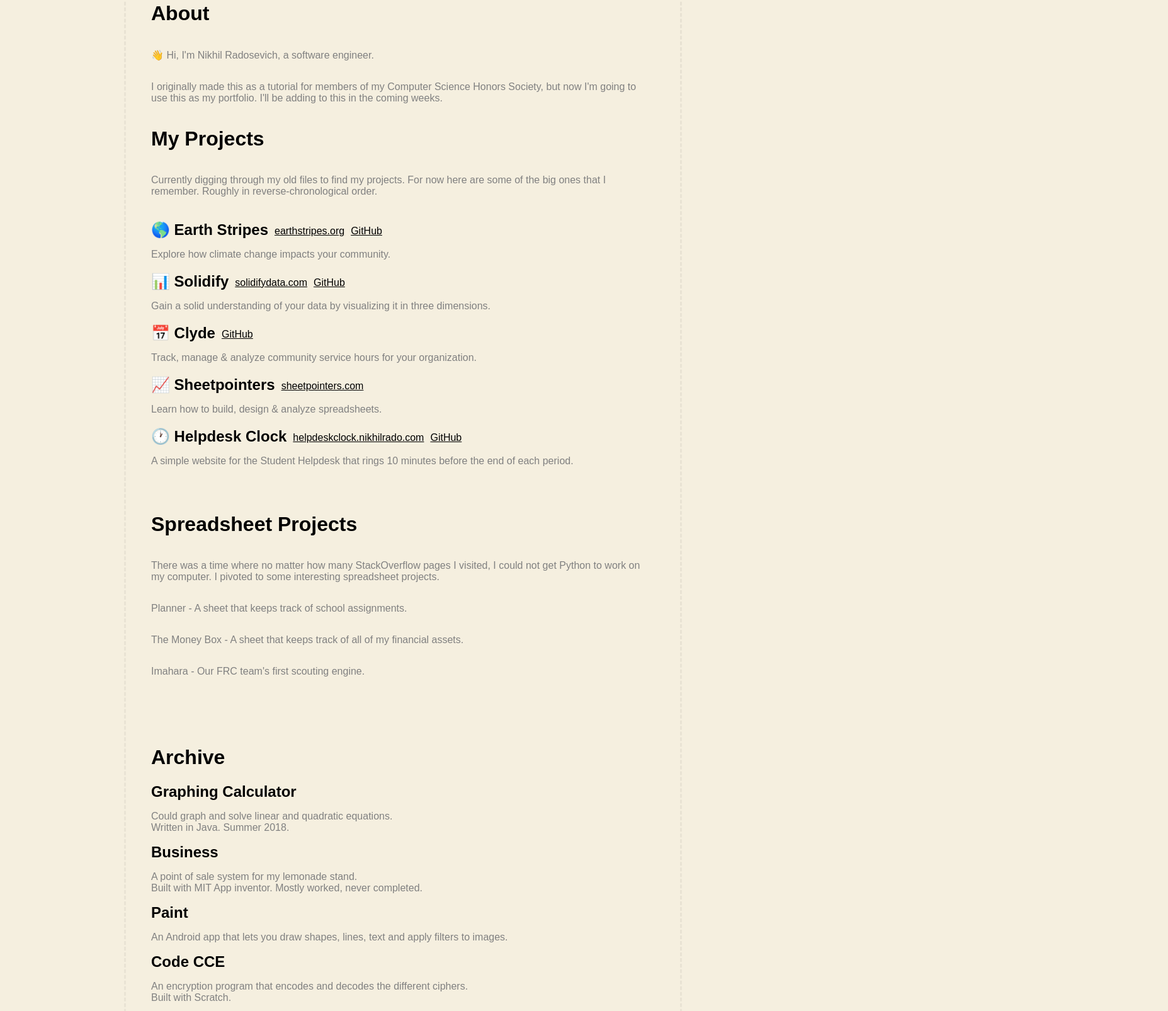
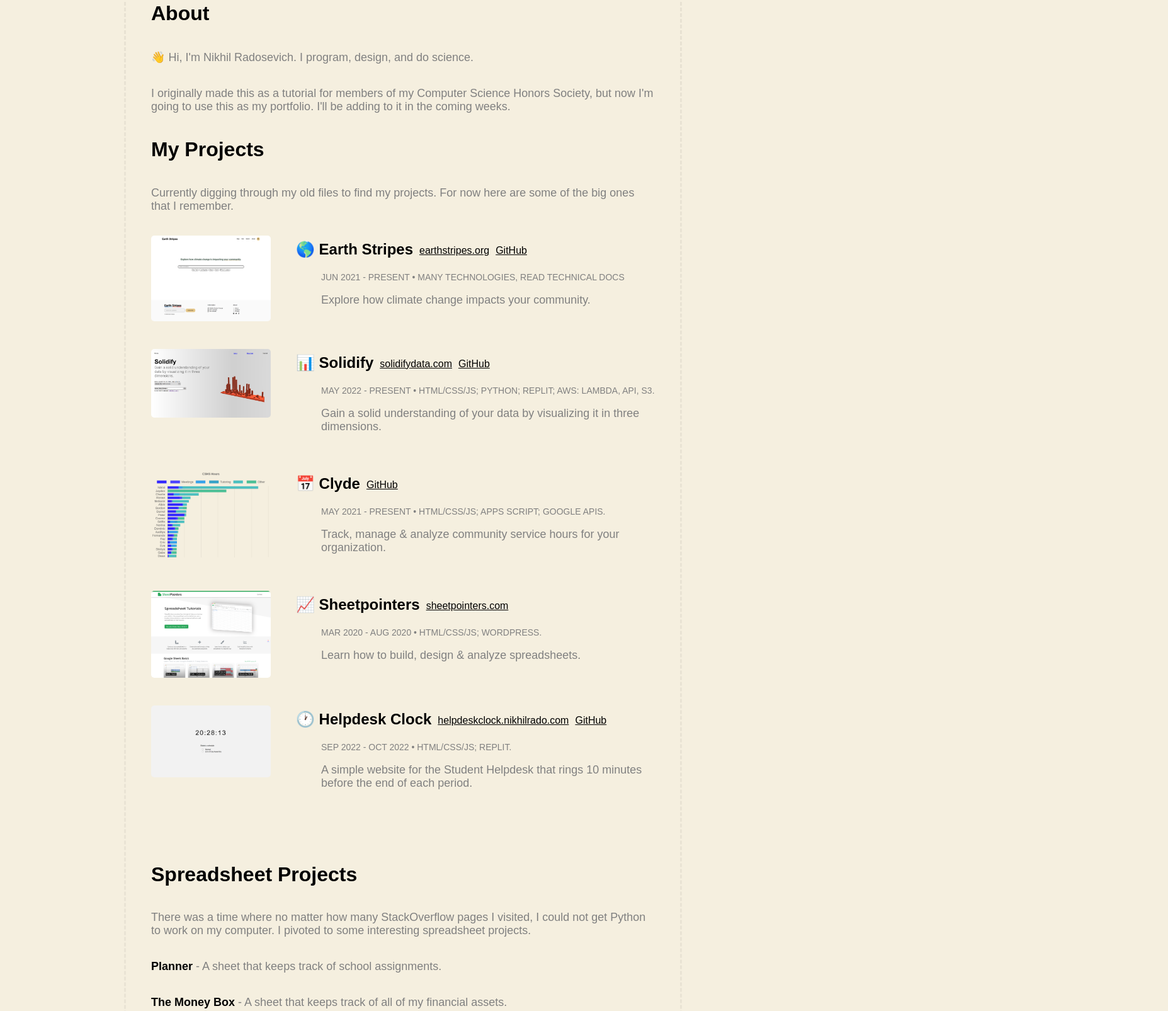
Before and after one commit to nikhilrado/personal-website, a plain HTML site: page index.html in a window 1280 px wide. Shown: the part 884-2489 px from the top of the page at 63% size, 1855 px wide, since content can reach past the window. Drawn offline with Linux system fonts and the light colour scheme.

Commit message:
content updates - added images for projects - other design changes

```diff
--- a/index.html
+++ b/index.html
@@ -1,14 +1,16 @@
 <!DOCTYPE html>
-<html>
+<html lang="en">
   <head>
-		<meta name="robots" content="noindex">
+		<!--<meta name="robots" content="noindex">-->
     <meta charset="utf-8">
     <meta name="viewport" content="width=device-width">
+		<meta name="description" content="Hi, I'm Nikhil Radosevich. Take a look at what I've been up to."/>
+		<meta name="author" content="Nikhil Radosevich">
     <title>Nikhil's Portfolio</title>
 		<link rel="icon" type="image/x-icon" href="/favicon.ico">
     <link href="style.css" rel="stylesheet" type="text/css"/>
-		<link rel="stylesheet"
-          href="https://fonts.googleapis.com/css2?family=Inter">
+		<!--<link rel="stylesheet"
+          href="https://fonts.googleapis.com/css2?family=Inter">-->
 	<!-- Google tag (gtag.js) -->
 	<script async src="https://www.googletagmanager.com/gtag/js?id=G-J1VDY76XF1"></script>
 	<script>
@@ -27,6 +29,17 @@
 
   gtag('config', 'UA-175312961-2');
 </script>
+		<!-- Hotjar Tracking Code for Nikhil's Portfolio -->
+<script>
+    (function(h,o,t,j,a,r){
+        h.hj=h.hj||function(){(h.hj.q=h.hj.q||[]).push(arguments)};
+        h._hjSettings={hjid:3245514,hjsv:6};
+        a=o.getElementsByTagName('head')[0];
+        r=o.createElement('script');r.async=1;
+        r.src=t+h._hjSettings.hjid+j+h._hjSettings.hjsv;
+        a.appendChild(r);
+    })(window,document,'https://static.hotjar.com/c/hotjar-','.js?sv=');
+</script>
   </head>
   <body>
 		<script src="script.js"></script>
@@ -34,82 +47,112 @@
 		<div class="column">
 
 		<h1 id="name" class="top">Nikhil Radosevich</h1>
-		<p id="desc" class="top">Data Analytics & Programming</p>
+		<p id="desc" class="top">Programming & Science</p>
 		<div id="links">
 		<a href="https://github.com/nikhilrado" target=blank><p class="top">GitHub</p></a>
 			<a href="https://twitter.com/nikhilrado" target=blank><p class="top">Twitter</p></a>
 			</div>
 		</div>
 
-		<div id="nikhil-image" class="column nikhilimage">
-			<img src="https://nikhilradosevich.com/wp-content/uploads/2020/07/nikhil-half.png">
+		<div id="nikhil-image" class="nikhilimage">
+			<img src="nikhil-half.png" alt="Silhouette of Nikhil Radosevich">
 		</div>
 		</div>
 
 		<div id="top-spacer"></div>
 		<div id="main-content">
 		<h1>About</h1>
-		<a href="/graph"></a>
-		<a href="/test"></a>
+		<p>👋 Hi, I'm Nikhil Radosevich. I program, design, and do science.</p>
+		<p>I originally made this as a tutorial for members of my Computer Science Honors Society, but now I'm going to use this as my portfolio. I'll be adding to it in the coming weeks.</p>
+		<h1>My Projects</h1>
+		<p>Currently digging through my old files to find my projects. For now here are some of the big ones that I remember.</p><br>
 
-		<p>👋 Hi, I'm Nikhil Radosevich, a software engineer.</p>
-		<p>I originally made this as a tutorial for members of my Computer Science Honors Society, but now I'm going to use this as my portfolio. I'll be adding to this in the coming weeks.</p>
-		<h1>My Projects</h1>
-		<p>Currently digging through my old files to find my projects. For now here are some of the big ones that I remember. Roughly in reverse-chronological order.</p><br>
-<div class="project" id="earth-stripes">
+<div class="project row" id="earth-stripes">
+	<div class="project-image column left">
+		<a href="https://www.earthstripes.org" target="_blank"><img src="images/earthstripes.png" alt="Earth Stripes Screenshot" width="100%"></a>
+	</div>
+	<div class="project-description column right">
 		<div class="project-name">
 			<h2>🌎 Earth Stripes</h2>
 			<a href="https://www.earthstripes.org" target="_blank">earthstripes.org</a>
 			<a href="https://github.com/nikhilrado/earth-stripes" target="_blank">GitHub</a>
 			</p>
 		</div>
-		<p class=links>
-		<p>Explore how climate change impacts your community.</p>
+			<div class="info-bar">
+				<p>JUN 2021 - PRESENT  •  MANY TECHNOLOGIES, READ TECHNICAL DOCS</p>
 			</div>
-<div class="project" id="solidify">
+			<p class="project-description">Explore how climate change impacts your community.</p>
+	</div>
+</div>
+
+<div class="project row" id="solidify">
+	<div class="project-image column left">
+		<a href="https://solidifydata.com" target="_blank"><img src="images/solidify.png" alt="Solidify Website Thumbnail" width="100%"></a>
+	</div>
+	<div class="project-description column right">
 		<div class="project-name">
 			<h2>📊 Solidify</h2>
 			<a href="https://solidifydata.com" target="_blank">solidifydata.com</a>
 			<a href="https://github.com/nikhilrado/solidify" target="_blank">GitHub</a>
 			</p>
 		</div>
-		<p class=links>
-		<p>Gain a solid understanding of your data by visualizing it in three dimensions.</p>
+			<div class="info-bar"><p>MAY 2022 - PRESENT  •  HTML/CSS/JS; PYTHON; REPLIT; AWS: LAMBDA, API, S3.</p></div>
+			<p class="project-description">Gain a solid understanding of your data by visualizing it in three dimensions.</p>
 	</div>
-<div class="project" id="clyde">
+</div>
+
+<div class="project row" id="clyde">
+	<div class="project-image column left">
+		<img src="images/clyde.png" alt="Clyde Website Thumbnail" width="100%">
+	</div>
+	<div class="project-description column right">
 	<div class="project-name">
 		<h2>📅 Clyde</h2>
 		<a href="https://github.com/nikhilrado/clyde" target="_blank">GitHub</a>
 		</p>
 	</div>
-		<p class=links>
-		<p>Track, manage & analyze community service hours for your organization.</p>
+		<div class="info-bar"><p>MAY 2021 - PRESENT  •  HTML/CSS/JS; APPS SCRIPT; GOOGLE APIS.</p></div>
+		<p class="project-description">Track, manage & analyze community service hours for your organization.</p>
 	</div>
-<div class="project" id="sheetpointers">
+</div>
+
+<div class="project row" id="sheetpointers">
+	<div class="project-image column left">
+				<a href="https://sheetpointers.com" target="_blank"><img src="images/sheetpointers.png" alt="Sheetpointers Website Thumbnail" width="100%"></a>
+	</div>
+	<div class="project-description column right">
 	<div class="project-name">
 		<h2>📈 Sheetpointers</h2>
 		<a href="https://www.sheetpointers.com" target="_blank">sheetpointers.com</a>
 		</p>
 	</div>
-		<p class=links>
-		<p>Learn how to build, design & analyze spreadsheets.</p>
+		<div class="info-bar"><p>MAR 2020 - AUG 2020  •  HTML/CSS/JS; WORDPRESS.</p></div>
+		<p class="project-description">Learn how to build, design & analyze spreadsheets.</p>
 	</div>
-<div class="project" id="helpdesk-clock">
+</div>
+
+<div class="project row" id="helpdesk-clock">
+	<div class="project-image column left">
+				<a href="https://helpdeskclock.nikhilrado.com" target="_blank"><img src="images/helpdeskclock.png" alt="Sheetpointers Website Thumbnail" width="100%"></a>
+	</div>
+	<div class="project-description column right">
 	<div class="project-name">
 		<h2>🕐 Helpdesk Clock</h2>
 		<a href="https://helpdeskclock.nikhilrado.com" target="_blank">helpdeskclock.nikhilrado.com</a>
 		<a href="https://github.com/nikhilrado/Helpdesk-Clock" target="_blank">GitHub</a>
 		</p>
 	</div>
-		<p class=links>
-		<p>A simple website for the Student Helpdesk that rings 10 minutes before the end of each period.</p>
+		<div class="info-bar"><p>SEP 2022 - OCT 2022  •  HTML/CSS/JS; REPLIT.</p></div>
+		<p class="project-description">A simple website for the Student Helpdesk that rings 10 minutes before the end of each period.</p>
 	</div>
+</div>
+
 <br><br>
 <h1>Spreadsheet Projects</h1>
 <p>There was a time where no matter how many StackOverflow pages I visited, I could not get Python to work on my computer. I pivoted to some interesting spreadsheet projects. </p>
-<p>Planner - A sheet that keeps track of school assignments.</p>
-<p>The Money Box - A sheet that keeps track of all of my financial assets.</p>
-<p>Imahara - Our FRC team's first scouting engine.</p>
+<p><b class="mini-project-title">Planner</b> - A sheet that keeps track of school assignments.</p>
+<p><b class="mini-project-title">The Money Box</b> - A sheet that keeps track of all of my financial assets.</p>
+<p><b class="mini-project-title">Imahara</b> - Our FRC team's first scouting engine.</p>
 <br><br><br><br>
 		<h1>Archive</h1>
 		<h2>Graphing Calculator</h2>
@@ -121,7 +164,7 @@
 		<h2>Code CCE</h2>
 		<p>An encryption program that encodes and decodes the different ciphers. <br>Built with Scratch.</p>
 		<h2>Laser Maze 2</h2>
-    <a href="https://scratch.mit.edu/projects/126533311/fullscreen/" target="_blank"><img src=laser-maze.png width=300></img></a>
+    <a href="https://scratch.mit.edu/projects/126533311/fullscreen/" target="_blank" aria-label="View Lazer Maze 2 on Scratch"><img src=laser-maze.png alt="Screenshot of Laser Maze 2 video game" width=300></img></a>
 		<h4>July 2014</h4>
 		<p>Laser Maze is a game where the player is challenged to navigate the swamp green bus around the red lasers and reach the blue box to win medals.</p>
 		</div>
--- a/style.css
+++ b/style.css
@@ -5,6 +5,7 @@ body {
 }
 p {
 	color: grey;
+	font-size: 18px;
 }
 img {
 	border-radius: 5px;
@@ -19,6 +20,9 @@ img {
 	/*font-family: "Inter", -apple-system, BlinkMacSystemFont, "Helvetica Neue", Helvetica, sans-serif;*/
 	font-family: Helvetica, sans-serif;
 	line-height: 150px;
+}
+.project-image {
+	border-radius: 5px;
 }
 .project-name {
 	display: flex;
@@ -57,13 +61,27 @@ img {
 	justify-content: space-between;
 	width: 150px
 }
+.mini-project-title {
+	color: black;
+}
+.info-bar {
+	padding-top: 8px;
+	white-space:nowrap;
+}
+.info-bar p {
+	font-size: 14px;
+	color: grey;
+}
+.info-bar, .project-description {
+	padding-left: 40px;
+}
 .row {
   display: flex;
 }
 .column {
-  flex: 50%;
 }
 .nikhilimage {
+	flex: 50%;
 	display: flex;
 	justify-content: right;
 }
@@ -81,3 +99,14 @@ h2 {
 	color: black;
 	margin: 0px
 }
+
+.left {
+  width: 25%;
+}
+
+.right {
+  width: 75%;
+}
+.project {
+	padding-bottom: 40px;
+}
```
Also changed, not shown: images/clyde.png (added), images/earthstripes.png (added), images/helpdeskclock.png (added), images/sheetpointers.png (added), images/solidify.png (added), nikhil-half.png (added), 1 other file. Lines whose indentation alone changed are shown as unchanged.
